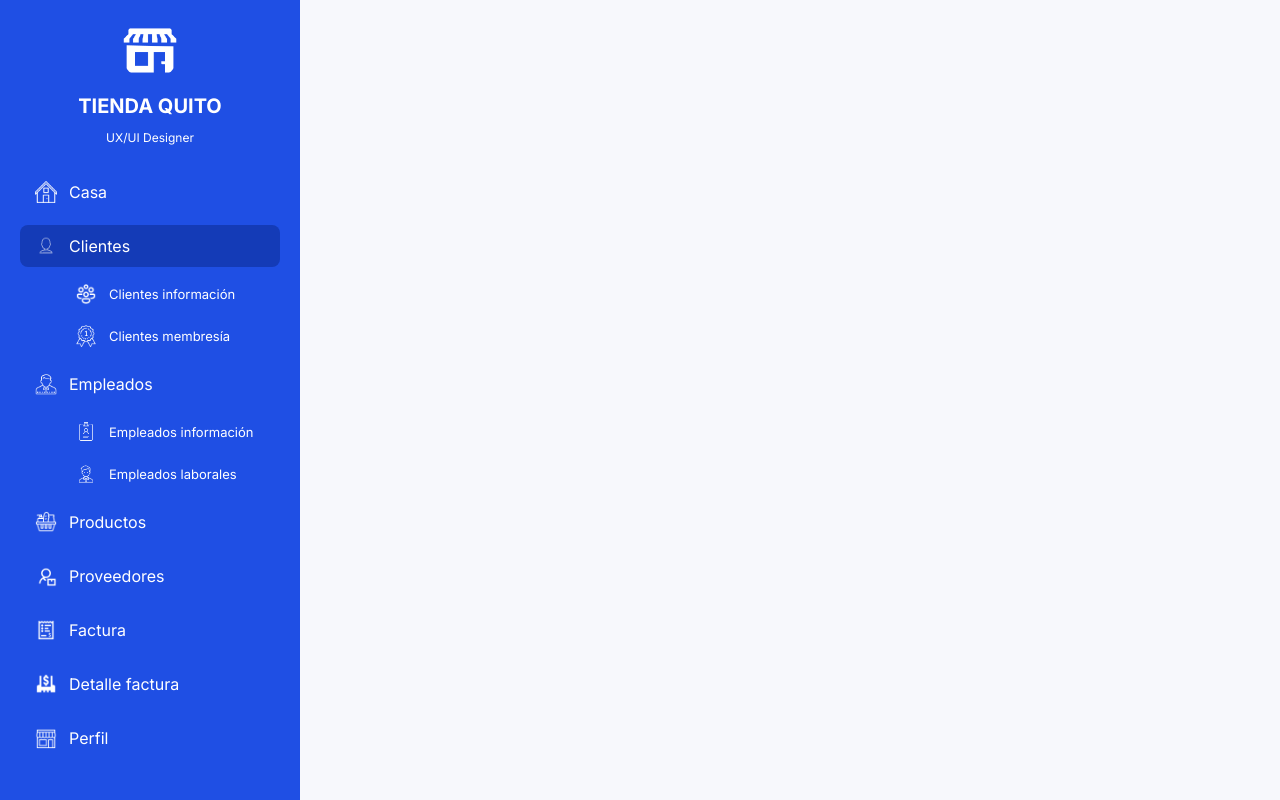
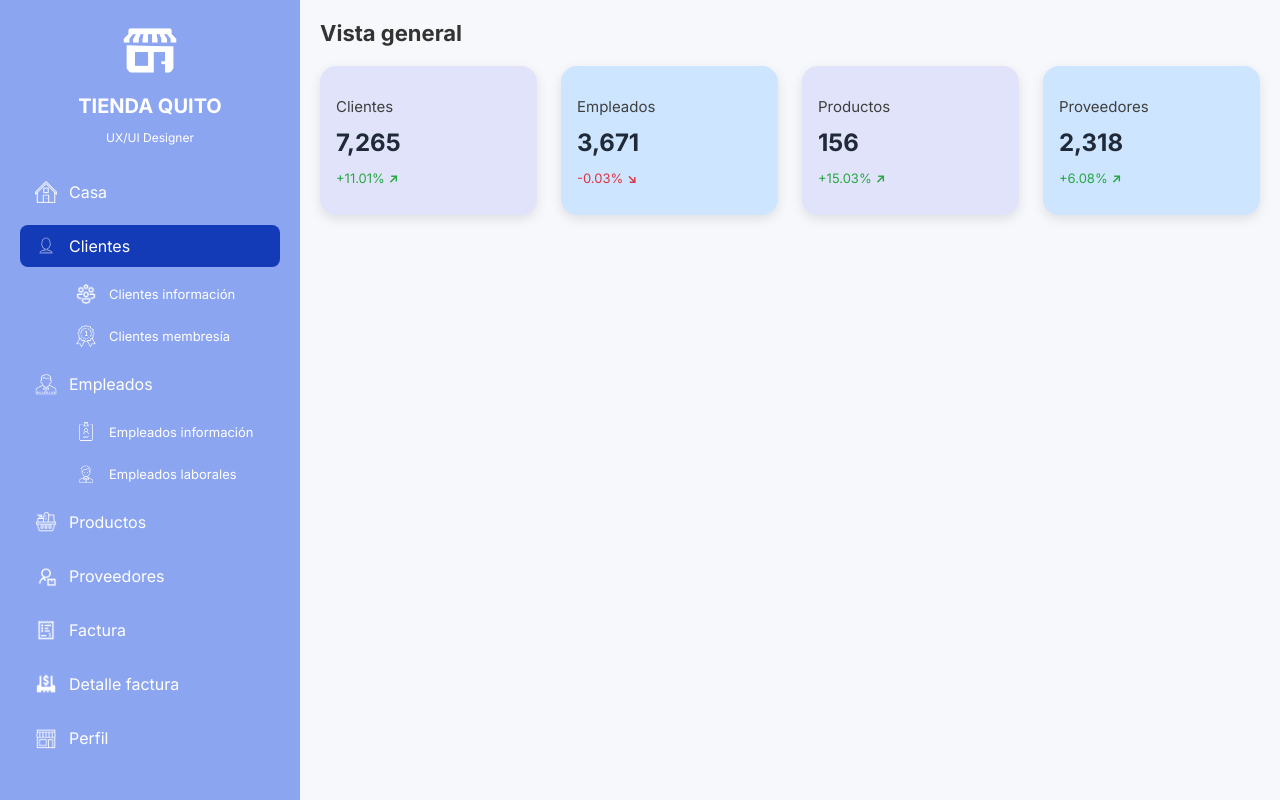
Before and after one commit to CesarPantoja1/Aplicativo-BDD, a Flask app: page / in a window 1280 px wide. Run offline with Flask 3, Linux system fonts and the light colour scheme.

Commit message:
Diseño de la home

```diff
--- a/static/css/home.css
+++ b/static/css/home.css
@@ -12,7 +12,7 @@ body {
 /* Barra lateral */
 .barra_lateral {
     width: 300px;
-    background-color: #1F4FE4;
+    background-color: #1f50e47e;
     color: white;
     height: 100vh;
     padding: 20px;
@@ -72,3 +72,99 @@ body {
     margin-left: 40px;
     font-size: 13px;
 }
+
+/* Contenido */
+.contenido {
+    flex: 1;
+    padding: 20px;
+    box-sizing: border-box;
+}
+
+/* Cabecera */
+.cabecera .titulo h1 {
+    margin: 0;
+    font-size: 22px;
+    font-weight: bold;
+    color: #333;
+    margin-bottom: 20px;
+}
+
+/* Vista General */
+.vista_general {
+    margin-top: 20px;
+}
+
+.contenedor_tarjetas {
+    display: flex;
+    gap: 24px; /* Espaciado más uniforme entre tarjetas */
+    justify-content: space-between; /* Distribuir uniformemente las tarjetas */
+}
+
+.tarjeta {
+    flex: 1;
+    padding: 16px; /* Ajustar el relleno interno */
+    border-radius: 16px; /* Bordes más redondeados para mayor suavidad */
+    text-align: left;
+    background-color: #F7F9FF;
+    display: flex;
+    flex-direction: column;
+    justify-content: space-between;
+    box-shadow: 0 4px 12px rgba(0, 0, 0, 0.1); /* Sombra más notable */
+    transition: transform 0.2s ease, box-shadow 0.2s ease;
+}
+
+.tarjeta:hover {
+    transform: translateY(-4px); /* Efecto de levantamiento al pasar el mouse */
+    box-shadow: 0 6px 16px rgba(0, 0, 0, 0.15); /* Sombra más profunda al pasar el mouse */
+}
+
+.tarjeta_azul_claro {
+    background-color: #e1e3fa; /* Azul claro para tarjetas específicas */
+}
+
+.tarjeta_azul {
+    background-color: #cde5ff; /* Azul intermedio */
+}
+
+.titulo_tarjeta {
+    font-size: 15px;
+    font-weight: 500;
+    color: #3f3f3f;
+    margin-bottom: 12px;
+}
+
+.numero_tarjeta {
+    font-size: 24px;
+    font-weight: 700;
+    color: #1F2937;
+    margin: 0;
+}
+
+.cambio_tarjeta {
+    font-size: 13px;
+    font-weight: 500;
+    color: #888;
+    display: flex;
+    align-items: center;
+    gap: 4px;
+}
+
+.cambio_tarjeta.positivo {
+    color: #28A745;
+}
+
+.cambio_tarjeta.negativo {
+    color: #DC3545;
+}
+
+.icono {
+    font-size: 12px;
+    font-weight: 700;
+}
+
+@media (max-width: 768px) {
+    .contenedor_tarjetas {
+        flex-direction: column;
+        gap: 16px;
+    }
+}
--- a/templates/home.html
+++ b/templates/home.html
@@ -1,5 +1,6 @@
 <!DOCTYPE html>
 <html lang="es">
+
 <head>
     <meta charset="UTF-8">
     <meta name="viewport" content="width=device-width, initial-scale=1.0">
@@ -8,6 +9,7 @@
     <link href="https://fonts.googleapis.com/css2?family=Inter:wght@400;600;700&display=swap" rel="stylesheet">
     {% block css %} {% endblock %}
 </head>
+
 <body>
     <div class="contenedor">
         <aside class="barra_lateral">
@@ -67,9 +69,44 @@
                 </a>
             </nav>
         </aside>
+
         {% block content %}
+        <main class="contenido">
+            <header class="cabecera">
+                <div class="titulo">
+                    <h1>Vista general</h1>
+                </div>
+            </header>
 
+            <section class="vista_general">
+                <div class="contenedor_tarjetas">
+                    <div class="tarjeta tarjeta_azul_claro">
+                        <h3 class="titulo_tarjeta">Clientes</h3>
+                        <p class="numero_tarjeta">7,265</p>
+                        <p class="cambio_tarjeta positivo">+11.01% <span class="icono">↗</span></p>
+                    </div>
+                    <div class="tarjeta tarjeta_azul">
+                        <h3 class="titulo_tarjeta">Empleados</h3>
+                        <p class="numero_tarjeta">3,671</p>
+                        <p class="cambio_tarjeta negativo">-0.03% <span class="icono">↘</span></p>
+                    </div>
+                    <div class="tarjeta tarjeta_azul_claro">
+                        <h3 class="titulo_tarjeta">Productos</h3>
+                        <p class="numero_tarjeta">156</p>
+                        <p class="cambio_tarjeta positivo">+15.03% <span class="icono">↗</span></p>
+                    </div>
+                    <div class="tarjeta tarjeta_azul">
+                        <h3 class="titulo_tarjeta">Proveedores</h3>
+                        <p class="numero_tarjeta">2,318</p>
+                        <p class="cambio_tarjeta positivo">+6.08% <span class="icono">↗</span></p>
+                    </div>
+                </div>
+            </section>
+        </main>
         {% endblock %}
+
+
+
     </div>
 
 
```
